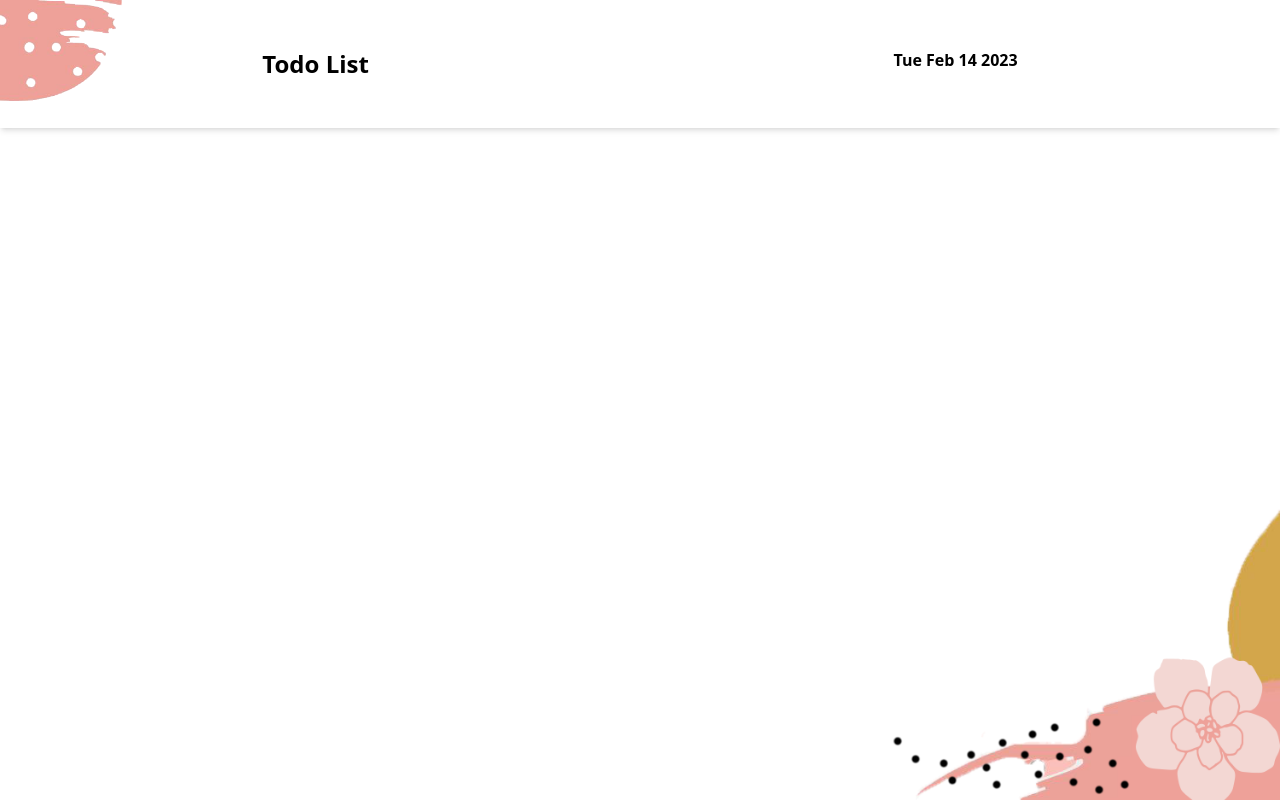
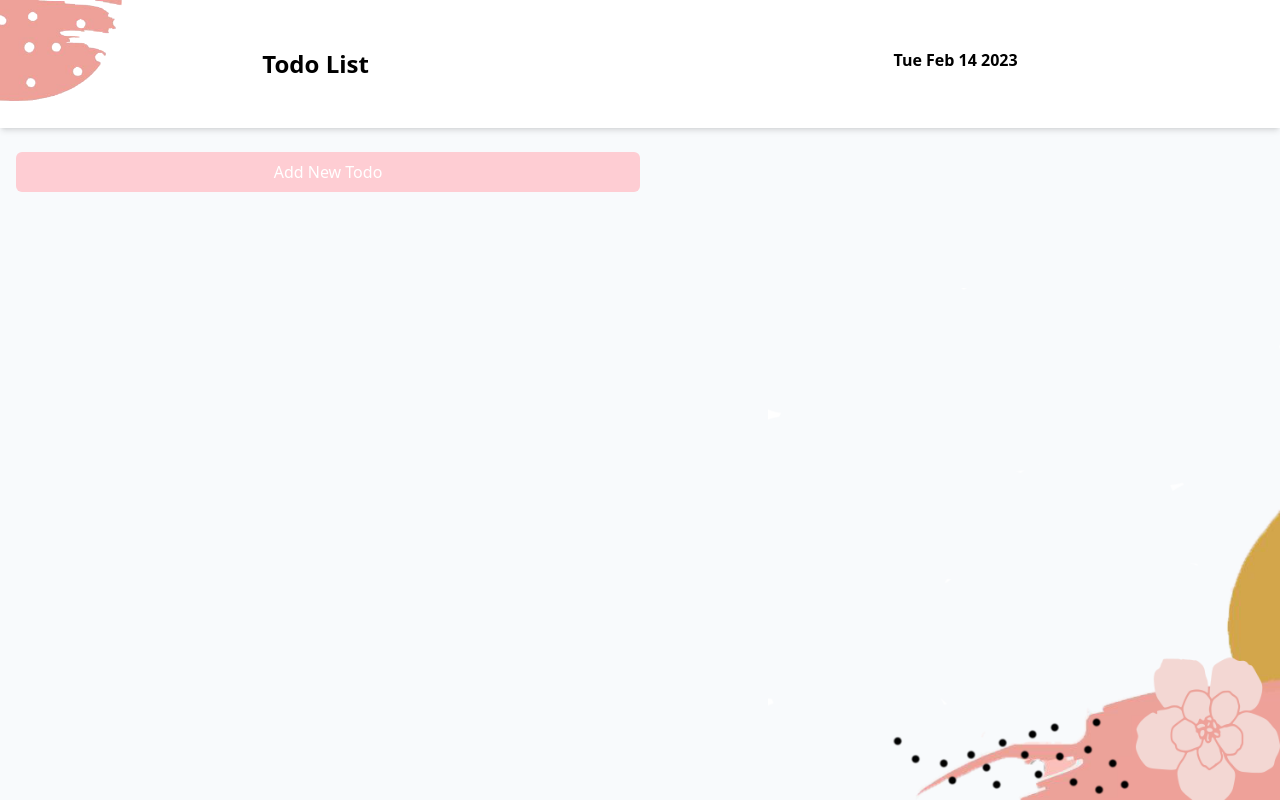
Before and after one commit to sepidehbiglarizadeh/Todo-App-Next.js, a Next.js app: page / in a window 1280 px wide. Built offline with nearby package versions, Linux system fonts and the light colour scheme.

Commit message:
add TodoForm component

```diff
--- /dev/null
+++ b/src/components/TodoForm.js
@@ -0,0 +1,52 @@
+import { useState } from "react";
+
+const TodoForm = () => {
+  const [isShow, setIsShow] = useState(false);
+
+  if (!isShow) {
+    return (
+      <div className="">
+        <button
+          className="bg-rose-200 py-2 px-1 rounded-md text-white w-full md:w-1/2"
+          onClick={() => setIsShow((prevState) => !prevState)}
+        >
+          Add New Todo
+        </button>
+      </div>
+    );
+  }
+
+  return (
+    <form className="bg-white max-w-md rounded-md shadow-md py-4">
+      <div className="px-4 font-bold text-lg flex items-center gap-x-1 mb-4">
+        <span className="border-4 border-rose-200 w-3 h-3 rounded-full inline-block"></span>
+        <h2>New Task</h2>
+      </div>
+      <div className="mb-4 px-8">
+        <label className="block">Title :</label>
+        <input
+          type="text"
+          placeholder="Todo Title..."
+          className="outline-none border-b border-rose-200 p-2 rounded-md focus:border-2 w-full"
+        />
+      </div>
+      <div className="mb-4 px-8">
+        <label className="block">Description :</label>
+        <textarea className="outline-none border-b border-rose-200 p-2 rounded-md focus:border-2 w-full"></textarea>
+      </div>
+      <div className="px-8 md:flex items-center gap-x-4">
+        <button
+          className="border border-rose-200 py-2 rounded-md text-rose-200 w-full mb-3"
+          onClick={() => setIsShow(false)}
+        >
+          Cancel
+        </button>
+        <button className="bg-rose-200 py-2 rounded-md text-white w-full">
+          Add New Todo
+        </button>
+      </div>
+    </form>
+  );
+};
+
+export default TodoForm;
--- a/src/container/Header.js
+++ b/src/container/Header.js
@@ -1,6 +1,6 @@
 const Header = () => {
   return (
-    <header className="flex justify-around header-background py-12 shadow-md">
+    <header className="flex justify-around header-background py-12 shadow-md bg-white">
       <h1 className="text-2xl font-bold">Todo List</h1>
       <p className="font-bold">{new Date().toDateString()}</p>
     </header>
--- a/src/container/index.js
+++ b/src/container/index.js
@@ -1,9 +1,10 @@
 import Header from "./Header";
 
-const Layout = () => {
+const Layout = ({children}) => {
   return (
-    <div className="min-h-screen main-background">
+    <div className="min-h-screen main-background bg-slate-50">
       <Header/>
+      {children}
     </div>
    );
 }
--- a/src/pages/index.js
+++ b/src/pages/index.js
@@ -1,3 +1,4 @@
+import TodoForm from "@/components/TodoForm";
 import Head from "next/head";
 
 export default function Home() {
@@ -12,8 +13,8 @@ export default function Home() {
         <meta name="viewport" content="width=device-width, initial-scale=1" />
         <link rel="shortcut icon" type="image/x-icon" href="/favicon.ico" />
       </Head>
-      <main className=" min-h-screen flex flex-col justify-between">
-        <div>This is HoemPage</div>
+      <main className="px-4 py-6">
+        <TodoForm/>
       </main>
     </>
   );
```
